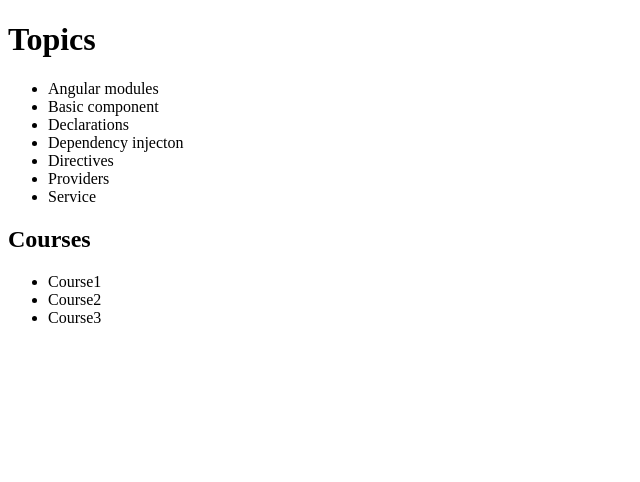
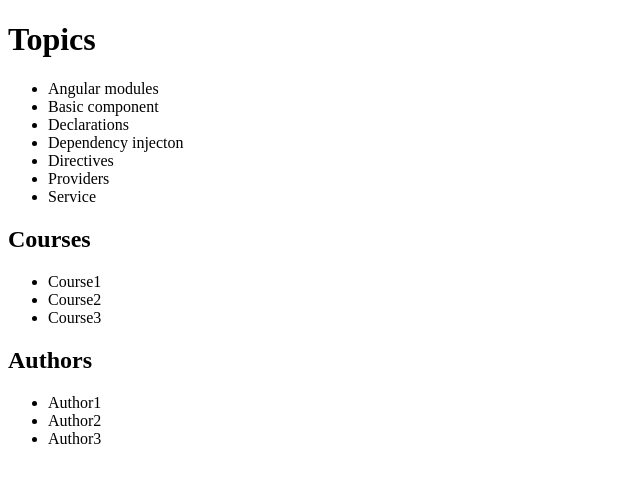
Before and after one commit to filipelarocque/lab, an Angular app: page / in a window 1280 px wide. Shown: the top 482 px of the page, without its empty margins (0-640 px from the left). Built offline with nearby package versions, Linux system fonts and the light colour scheme.

Commit message:
Componente dos autores incluído no template

```diff
--- a/src/app/app.component.html
+++ b/src/app/app.component.html
@@ -3,3 +3,4 @@
   <li *ngFor="let topic of topics">{{ topic }}</li>
 </ul>
 <app-courses></app-courses>
+<app-authors></app-authors>
--- a/src/app/app.module.ts
+++ b/src/app/app.module.ts
@@ -6,11 +6,13 @@
 
 //  Custom components
 import { CoursesComponent } from './courses/courses.component';
+import { AuthorsComponent } from './authors/authors.component';
 
 @NgModule({
   declarations: [
     AppComponent,
-    CoursesComponent
+    CoursesComponent,
+    AuthorsComponent
   ],
   imports: [
     BrowserModule,
```
